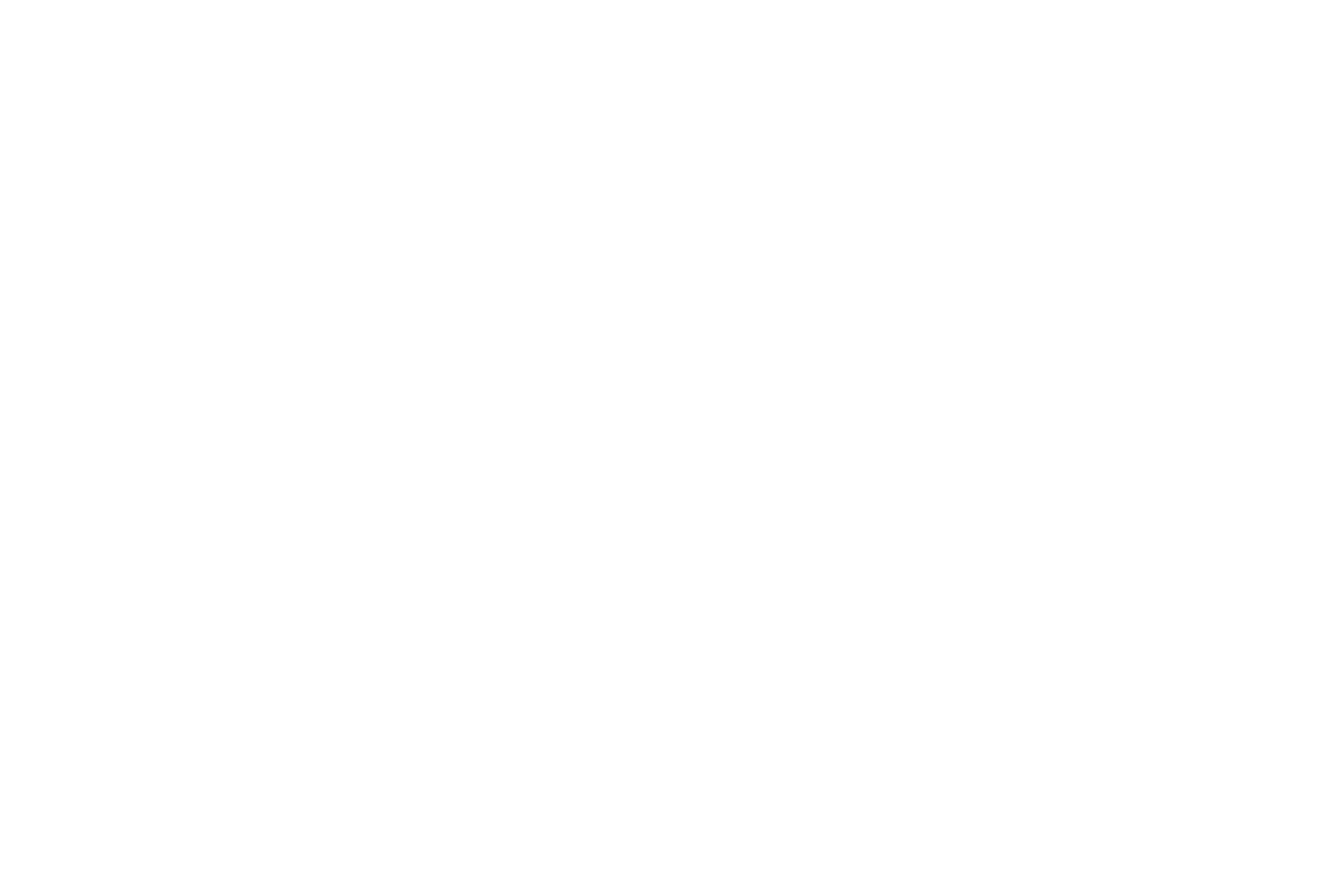
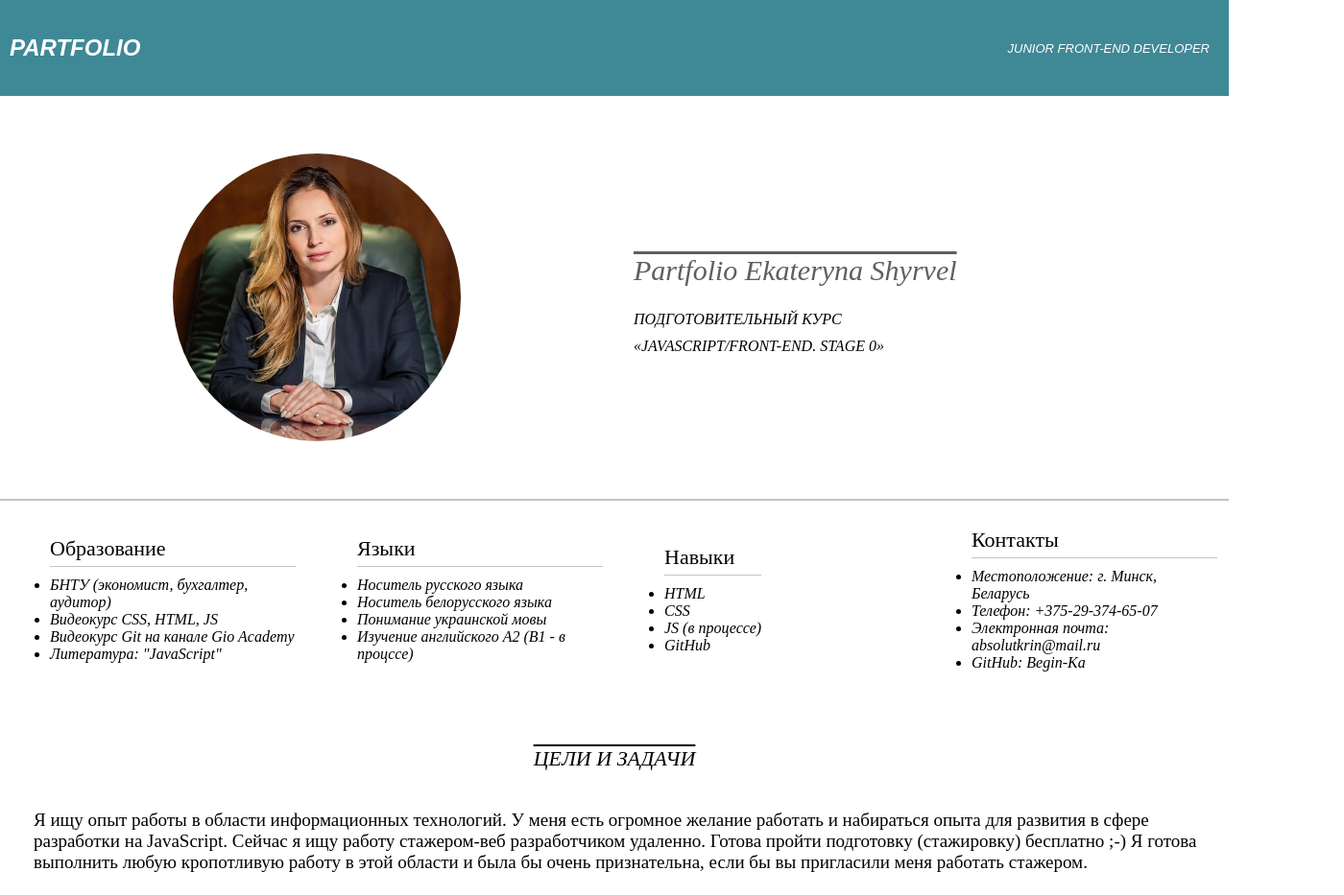
Before and after one commit to Begin-Ka/rsschool-cv, a plain HTML site: page index.html in a window 1280 px wide. Shown: the top 933 px of the page at 96% size, 1400 px wide, since content can reach past the window. Before the commit the page ends 800 px from the top, so only its background shows below. Drawn offline with Linux system fonts and the light colour scheme.

Commit message:
feat: add file partfolio

```diff
--- a/css/style.css
+++ b/css/style.css
@@ -0,0 +1,305 @@
+body {
+    margin: 0;
+    padding: 0;
+    height: auto;
+}
+*,
+*:before,
+*:after{
+    box-sizing: border-box;
+
+}
+
+h1, h2, h3, h4, h5, h6{
+    margin: 0;
+}
+
+p{
+    margin: 0 0 10px;
+}
+
+.container {
+    width: 100%;
+    max-width: 1600px;
+    margin: 0 auto;
+}
+
+html {
+    scroll-behavior:smooth;
+}
+/*-----header------------------*/
+.header {
+    display: flex;
+    flex-direction: row;
+    justify-content: space-between;
+    width: 100%;
+    max-width: 1600px;
+    height: 100px;
+    background-color: rgb(63, 137, 150);
+    padding: 10px;
+    margin: 0 auto;
+    /*position: fixed;*/
+    z-index: 10;
+}
+.header-logo {
+    display: flex;
+    justify-content: start;
+    align-items: center;
+    width: 180px;
+    height: 80px;
+}
+.header-nav {
+    display: flex;
+    justify-content: end;
+    align-items: center;
+    width: 700px;
+    height: 80px;
+}
+.logo {
+    font-size: 24px;
+    font-family: 'Montserrat', sans-serif;
+    font-weight: 700;
+    font-style: italic;
+    color: white;
+    text-transform: uppercase;
+}
+.nav-link {
+    font-size: 13px;
+    font-family: 'Montserrat', sans-serif;
+    font-weight: 500;
+    font-style: italic;
+    color: white;
+    text-transform: uppercase;
+    text-decoration: none;
+    margin: auto 10px;
+}
+.nav-link:hover {
+    border-bottom:2px solid white;
+    transition: color 3s linear;
+}
+/*-----header------------------*/
+
+/*main */
+.main {
+    display: flex;
+    flex-direction: column;
+    justify-content: center;
+    width: 100%;
+    max-width: 1600px;
+    height: auto;
+    margin: 0px auto;
+}
+/* main-inner */
+.main-inner {
+    display: flex;
+    flex-direction: column;
+    justify-content: center;
+    align-items: center;
+    width: 100%;
+    max-width: 1600px;
+    height: 450px;
+    margin: 100px 0 auto;
+    background-image: url("../assets/3.jpg");
+    opacity: 0.8;
+}
+/*main-catalog*/
+.main-catalog {
+    display: flex;
+    flex-direction: row;
+    justify-content: space-between;
+    flex-wrap: wrap;
+    width: 100%;
+    max-width: 1400px;
+    height: auto;
+    padding: 40px 20px;
+    margin: auto;
+    border-bottom: rgb(197, 195, 195) 2px solid;
+}
+.catalog-cart {
+    display: flex;
+    justify-content: start;
+    width: 50%;
+    max-width: 700px;
+    padding: 20px;
+    margin: 60px, auto;
+    height: auto;
+}
+.cart-photo {
+    display: flex;
+    align-items: center;
+    width: 100%;
+    max-width: 300px;
+    margin: auto;
+    border-radius: 50%;
+}
+/*-----------------*/
+.cart-content {
+    display: flex;
+    flex-direction: column;
+    justify-content: end;
+    align-items: center;
+    width: 50%;
+    max-width: 700px;
+    height: auto;
+    padding: 20px;
+    margin: auto;
+}
+.cart-name {
+    display: flex;
+    align-items: center;
+    width: 100%;
+    margin: 25px auto;
+    font-size: 30px;
+    font-family:'Kaushan Script';
+    font-style: italic;
+    font-weight: 500;
+    color:rgb(96, 95, 95);
+    text-decoration:overline;
+}
+.cart-anons {
+    display: flex;
+    align-items: center;
+    width: 100%;
+    margin: auto;
+    margin-bottom: 10px;
+    font-size: 16px;
+    font-family:'Kaushan Script';
+    font-style: italic;
+    font-weight: 400;
+    text-transform: uppercase;
+    color:black;
+}
+/*--------block-------*/
+.about-me{
+    display: flex;
+    flex-direction: row;
+    width: 100%;
+    margin: auto;
+}
+.block {
+    display: flex;
+    width: 100%;
+    margin: auto;
+    padding: 12px;
+}
+.name-about {
+    display: flex;
+    margin: auto;
+    margin-bottom: 10px;
+    padding-bottom: 5px;
+    font-size: 22px;
+    font-family:'Kaushan Script';
+    font-weight: 500;
+    color:black;
+    border-bottom: rgb(197, 195, 195) 1px solid;
+}
+.link-about {
+    font-size: 16px;
+    font-family:'Kaushan Script';
+    font-style: italic;
+    font-weight: 400;
+    color:black;
+
+}
+/*--------about----------*/
+
+.about {
+    display: flex;
+    width: auto;
+    height: auto;
+    flex-direction: column;
+    margin: auto;
+    margin-top: 50px;
+    margin-bottom: 50px;
+
+}
+.about-name {
+    display: flex;
+    margin: auto;
+    margin-bottom: 40px;
+    font-size: 22px;
+    font-family:'Kaushan Script';
+    font-style: italic;
+    font-weight: 500;
+    color:black;
+    text-decoration:overline;
+}
+.text-about {
+    display: flex;
+    margin: auto;
+    margin-bottom: 20px;
+    padding-left: 35px;
+    padding-right: 20px;
+    font-size: 19px;
+    font-family:'Kaushan Script';
+    font-weight: 500;
+    color:black;
+}
+/*-----photo-in---*/
+
+.photo-in {
+    display: flex;
+    width: 100%;
+    max-width: 1400px;
+    height: auto;
+    flex-direction: column;
+    margin: auto;
+
+}
+
+.photo-name {
+    display: flex;
+    margin: auto;
+    margin-bottom: 20px;
+    font-size: 22px;
+    font-family:'Kaushan Script';
+    font-style: italic;
+    font-weight: 500;
+    color:black;
+    text-transform: uppercase;
+    text-decoration:overline;
+}
+
+.photo-cart {
+    display: flex;
+    flex-direction: row;
+    width: 50%;
+    max-width: 600px;
+    height: auto;
+
+
+}
+.photo-img {
+    display: flex;
+    margin: auto;
+    padding: 20px;
+    max-width:700px;
+    height: auto;
+}
+/*-----footer----*/
+.footer {
+    display: flex;
+    flex-direction: row;
+    justify-content: space-between;
+    width: 100%;
+    max-width: 1600px;
+    height: 100px;
+    background-color: rgb(63, 137, 150);
+    padding: 10px;
+    margin: 0 auto;
+    z-index: 10;
+}
+.footer-logo {
+    display: flex;
+    justify-content: start;
+    align-items: center;
+    width: 180px;
+    height: 80px;
+}
+.footer-nav {
+    display: flex;
+    justify-content: end;
+    align-items: center;
+    width: 700px;
+    height: 80px;
+}
--- a/index.html
+++ b/index.html
@@ -4,9 +4,108 @@
     <meta charset="UTF-8">
     <meta http-equiv="X-UA-Compatible" content="IE=edge">
     <meta name="viewport" content="width=device-width, initial-scale=1.0">
-    <title>Document</title>
+    <link rel="stylesheet" href="css/style.css">
+
+    <script src="https://kit.fontawesome.com/3e9d8ab38b.js" crossorigin="anonymous"></script>
+
+    <title>Partfolio</title>
 </head>
 <body>
+    <!--header-->
+    <div class="container">
+        <header class="header">
+            <div class="header-logo">
+                <h1 class="logo">Partfolio</h1>
+            </div>
+            <div class="header-nav">
+                <h2 class="nav-link">JUNIOR FRONT-END DEVELOPER</h2>
+            </div>
+        </header>
+    </div>
+
+    <!--main-->
+    <div class="container">
+        <maim class="main">
+    <!--main-inner-->
+    <!--main-catalog-->
+            <div id="catalog" class="main-catalog">
+                <div class="catalog-cart">
+                    <img class="cart-photo" src="assets/img/32.jpg" alt="">
+                </div>
+
+                <div class="cart-content">
+                    <h2 class="cart-name">Partfolio Ekateryna Shyrvel</h2>
+                    <h3 class="cart-anons">Подготовительный курс</h3>
+                    <h3 class="cart-anons"> «JavaScript/Front-end. Stage 0»</h3>
+                </div>
+            </div>
+
+            <div class="about-me">
+                <div class="block">
+                    <ul >
+                        <h2 class="name-about">Образование</h2>
+                        <li class="link-about">БНТУ (экономист, бухгалтер, аудитор)</li>
+                        <li class="link-about">Видеокурс CSS, HTML, JS</li>
+                        <li class="link-about">Видеокурс Git на канале Gio Academy</li>
+                        <li class="link-about">Литература: "JavaScript"</li>
+                    </ul>
+                </div>
+                <div class="block">
+                    <ul >
+                        <h2 class="name-about">Языки</h2>
+                        <li class="link-about">Носитель русского языка</li>
+                        <li class="link-about">Носитель белорусского языка</li>
+                        <li class="link-about">Понимание украинской мовы</li>
+                        <li class="link-about">Изучение английского А2 (В1 - в процссе)</li>
+                    </ul>
+                </div>
+                <div class="block">
+                    <ul >
+                        <h2 class="name-about">Навыки</h2>
+                        <li class="link-about">HTML</li>
+                        <li class="link-about">CSS</li>
+                        <li class="link-about">JS (в процессе)</li>
+                        <li class="link-about">GitHub</li>
+                    </ul>
+                </div>
+                <div class="block">
+                    <ul >
+                        <h2 class="name-about">Контакты</h2>
+                        <li class="link-about">Местоположение: г. Минск, Беларусь</li>
+                        <li class="link-about">Телефон: +375-29-374-65-07</li>
+                        <li class="link-about">Электронная почта: absolutkrin@mail.ru</li>
+                        <li class="link-about">GitHub: Begin-Ka</li>
+                    </ul>
+                </div>
+            </div>
+            <div class="about">
+                <h2 class="about-name">ЦЕЛИ И ЗАДАЧИ</h2>
+                <h3 class="text-about">Я ищу опыт работы в области информационных технологий. У меня есть огромное желание работать и набираться опыта для развития в сфере разработки на JavaScript.
+                    Сейчас я ищу работу стажером-веб разработчиком удаленно. Готова пройти подготовку (стажировку) бесплатно ;-)
+                    Я готова выполнить любую кропотливую работу в этой области и была бы очень признательна, если бы вы пригласили меня работать стажером.
+                </h3>
+            </div>
+            <div class="photo-in">
+                <h2 class="photo-name">Пример кода</h2>
+                <div class="photo-cart">
+                    <img class="photo-img" src="assets/img/js1.png" alt="">
+                    <img class="photo-img" src="assets/img/js2.png" alt="">
+                </div>
+
+            </div>
+        </maim>
+    </div>
+
+    <div class="container">
+        <footer class="footer">
+            <div class="footer-logo">
+                <h1 class="logo">Partfolio</h1>
+            </div>
+            <div class="footer-nav">
+                <h2 class="nav-link">JUNIOR FRONT-END DEVELOPER</h2>
+            </div>
+        </footer>
+    </div>
 
 </body>
 </html>
```
Also changed, not shown: assets/img/32.jpg (added), assets/img/golden-1024x1024.jpg (renamed from img/golden-1024x1024.jpg), assets/img/js1.png (added), assets/img/js2.png (added).
